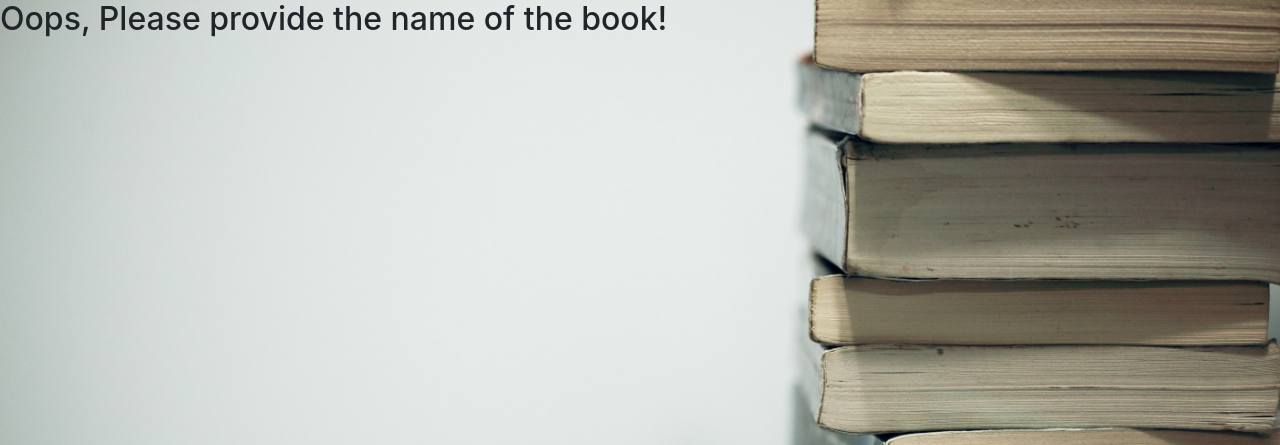
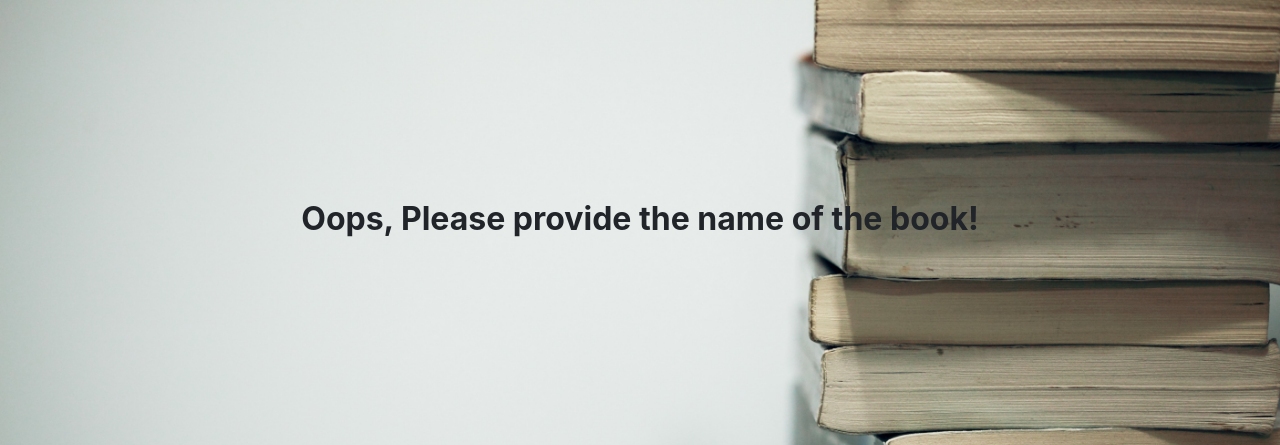
Before and after one commit to sundaramgupta/book-review, a Flask app: page /search in a window 1280 px wide. Shown: the top 445 px of the page. Run offline with Flask 2, Linux system fonts and the light colour scheme; the visitor is signed in with stand-in values (Sample User, id 1); some libraries are stand-ins or nearby versions.

Commit message:
modified error page

```diff
--- a/application.py
+++ b/application.py
@@ -130,6 +130,9 @@ def registration():
 @app.route("/search", methods=["GET"])
 def search():
 	if request.method == "GET":
+		u = session["username"]
+		if not u:
+			return render_template("error.html", message="You need to login!")
 		sb = request.args.get("text")
 		if not sb:
 			return render_template("error.html", message="Please provide the name of the book!")
--- a/static/stylesheet.css
+++ b/static/stylesheet.css
@@ -62,9 +62,11 @@ form{
 	justify-content: space-around;
 	margin-left: 200px;
 	padding:20px;
+	background-color:
 }
 .card-body{
 	float: left;
+	text-align: center;
 }
 h3{
 	justify-content: center;
@@ -136,3 +138,8 @@ h3{
 .formgroup col-sm{
 	margin-left: 0
 }
+.error{
+	text-align: center;
+	justify-content: center;
+	padding: 200px;
+}
--- a/templates/error.html
+++ b/templates/error.html
@@ -5,5 +5,7 @@
 {% endblock %}
 
 {% block body %}
-    <h2>Oops, {{ message }}</h2>
+<div class="error">
+    <h2><strong>Oops, {{ message }}</strong></h2>
+</div>
 {% endblock %}
```
Also changed, not shown: 2 other files.
